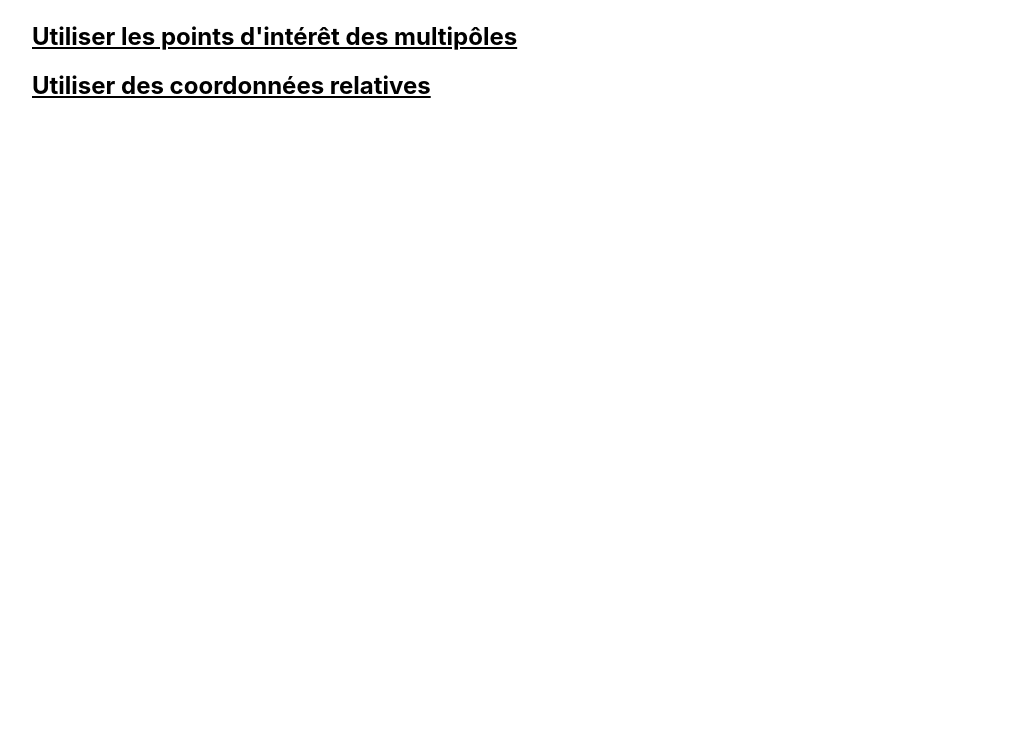
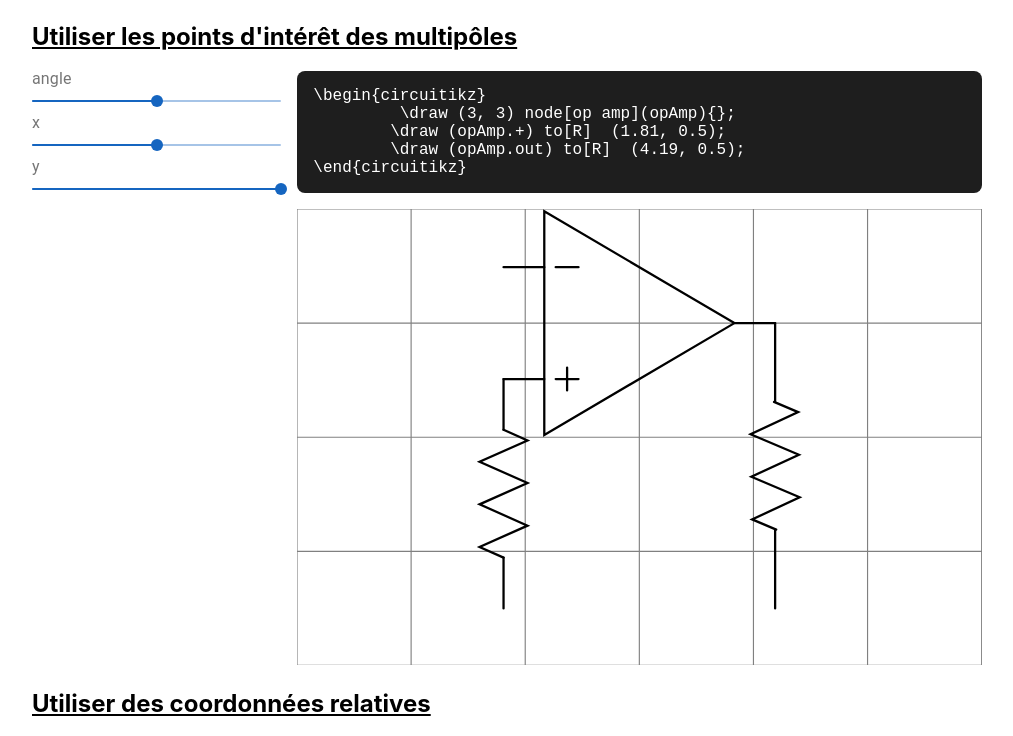
Before and after one commit to alexfauquette/physic-shem, a React (Create React App) app: page /tutorial in a window 1280 px wide. Shown: the part 4288-5024 px from the top of the page, without its empty margins (133-1146 px from the left). Before the commit the page ends 4472 px from the top, so only its background shows below. Built offline with nearby package versions, Linux system fonts and the light colour scheme.

Commit message:
add explanation for anchor an drelatve coordinates

```diff
--- a/src/pages/Tuto/index.js
+++ b/src/pages/Tuto/index.js
@@ -14,6 +14,7 @@ import ExplanationBipoles from "tutorial/bipoleExplanation";
 import ExplanationDecoraion from "tutorial/decorationExplanation";
 import ExplanationMonopole from "tutorial/monopoleExplanation";
 import ExplanationMultipole from "tutorial/multipoleExplanation";
+import ExplanationAnchors from "tutorial/anchorExplanation";
 
 const Tuto = () => (
   // TODO : Proper listen key event
@@ -81,7 +82,10 @@ const Tuto = () => (
         <h2>Et des multipôles</h2>
         <ExplanationMultipole withAnchor withAngle withPosition />
         <h2>Utiliser les points d'intérêt des multipôles</h2>
+
+        <ExplanationAnchors withAngle withPosition />
         <h2>Utiliser des coordonnées relatives</h2>
+        <ExplanationAnchors withAngle withPosition useRelativeCoord />
       </div>
     </div>
   </div>
--- a/src/redux/store/getCircuitikz/utils.js
+++ b/src/redux/store/getCircuitikz/utils.js
@@ -92,12 +92,12 @@ export const getCoord = (x, y, coords, previousCoord) => {
     return `(${coords[coordId].name})`;
   }
   if (previousCoord && previousCoord.x && previousCoord.y) {
-    if (previousCoord.x === x) {
+    if (previousCoord.x.toFixed(2) === x.toFixed(2)) {
       return `++(0, ${simplifyNumber(
         -(y - previousCoord.y) / MULTIPLICATIVE_CONST
       )})`;
     }
-    if (previousCoord.y === y) {
+    if (previousCoord.y.toFixed(2) === y.toFixed(2)) {
       return `++(${simplifyNumber(
         (x - previousCoord.x) / MULTIPLICATIVE_CONST
       )}, 0)`;
--- /dev/null
+++ b/src/tutorial/anchorExplanation/index.js
@@ -0,0 +1,165 @@
+import React, { useState, useEffect } from "react";
+import Displayer from "../interaction";
+import styles from "./index.module.scss";
+
+import Slider from "@material-ui/core/Slider";
+import { getElementAnchors } from "components";
+
+const getUsedAnchors = (x, y, angle = 0) => {
+  const rep = {};
+  getElementAnchors({
+    type: "op_amp",
+    angle: angle,
+    positionCoords: { x, y },
+  }).forEach(({ x, y, name }) => {
+    if (name === "+" || name === "out") {
+      rep[name] = { x, y };
+    }
+  });
+  return rep;
+};
+
+const getCoordinates = ({ x, y, angle = 0, useRelativeCoord }) => {
+  const anchors = getUsedAnchors(100 * x, -y * 100, angle);
+
+  return {
+    coord1: {
+      id: "coord1",
+      x: x * 100,
+      y: -y * 100,
+      shape: "",
+    },
+    coordP1: {
+      id: "coordP1",
+      x: anchors["+"].x,
+      y: anchors["+"].y,
+      name: "opAmp.+",
+      shape: "",
+    },
+    coordP2: {
+      id: "coordP2",
+      x: useRelativeCoord ? anchors["+"].x : 1.81 * 100,
+      y: useRelativeCoord ? anchors["+"].y + 200 : -0.5 * 100,
+      shape: "",
+    },
+    coordOut1: {
+      id: "coordOut1",
+      x: anchors["out"].x,
+      y: anchors["out"].y,
+      name: "opAmp.out",
+      shape: "",
+    },
+    coordOut2: {
+      id: "coordOut2",
+      x: useRelativeCoord ? anchors["out"].x : 4.19 * 100,
+      y: useRelativeCoord ? anchors["out"].y + 200 : -0.5 * 100,
+      shape: "",
+    },
+  };
+};
+
+const default_bipole = {
+  currant: {
+    show: false,
+    currantText: "i1",
+    currantIsForward: true,
+    currantIsAbove: true,
+    currantIsAfter: true,
+  },
+  label: "",
+  annotation: "",
+  mirror: false,
+  invert: false,
+};
+const getComponents = (angle) => ({
+  id1: {
+    id: "id1",
+    position: "coord1",
+    type: "op_amp",
+    angle: angle,
+    name: "opAmp",
+  },
+  id2: {
+    id: "id2",
+    from: "coordP1",
+    to: "coordP2",
+    type: "R",
+    ...default_bipole,
+  },
+  id3: {
+    id: "id3",
+    from: "coordOut1",
+    to: "coordOut2",
+    type: "R",
+    ...default_bipole,
+  },
+});
+
+const Explanation = ({
+  withAngle = false,
+  withPosition = false,
+  useRelativeCoord = false,
+}) => {
+  const [angle, setAngle] = useState(0);
+  const [x, setX] = useState(3);
+  const [y, setY] = useState(3);
+
+  return (
+    <div className={styles.root}>
+      <div className={styles.options}>
+        {withAngle && (
+          <>
+            <label>angle</label>
+            <Slider
+              defaultValue={0}
+              step={1}
+              min={-180}
+              max={180}
+              valueLabelDisplay="auto"
+              valueLabelFormat={(t) => `${t}°`}
+              value={angle}
+              onChange={(event, newValue) => setAngle(newValue)}
+            />
+          </>
+        )}
+        {withPosition && (
+          <>
+            <label>x</label>
+            <Slider
+              defaultValue={1}
+              step={0.1}
+              min={0}
+              max={6}
+              valueLabelDisplay="auto"
+              value={x}
+              onChange={(event, newValue) => setX(newValue)}
+            />
+            <label>y</label>
+            <Slider
+              defaultValue={1}
+              step={0.1}
+              min={0}
+              max={3}
+              valueLabelDisplay="auto"
+              value={y}
+              onChange={(event, newValue) => setY(newValue)}
+            />
+          </>
+        )}
+      </div>
+      <div className={styles.drawing}>
+        <Displayer
+          components={getComponents(angle)}
+          coordinates={getCoordinates({ x, y, angle, useRelativeCoord })}
+          svgOption={{
+            width: 600,
+            height: 400,
+          }}
+          latexOption={{ useRelativeCoord }}
+        />
+      </div>
+    </div>
+  );
+};
+
+export default Explanation;
--- /dev/null
+++ b/src/tutorial/anchorExplanation/index.module.scss
@@ -0,0 +1,35 @@
+.root {
+  display: flex;
+  flex-wrap: wrap;
+  .options {
+    max-width: 100%;
+    padding-right: 16px;
+    flex-grow: 1;
+    display: flex;
+    flex-direction: column;
+    align-items: flex-start;
+    .selector {
+      min-width: 180px;
+      margin-bottom: 1rem;
+    }
+    .textInput {
+      margin-top: 1rem;
+    }
+    label {
+      color: rgba(0, 0, 0, 0.54);
+      padding: 0;
+      font-size: 1rem;
+      font-family: "Roboto", "Helvetica", "Arial", sans-serif;
+      font-weight: 400;
+      line-height: 1;
+      letter-spacing: 0.00938em;
+      text-align: left;
+    }
+  }
+  .drawing {
+    max-width: 100%;
+    flex-grow: 1;
+    width: 50%;
+    box-sizing: border-box;
+  }
+}
--- a/src/tutorial/interaction/index.js
+++ b/src/tutorial/interaction/index.js
@@ -5,7 +5,11 @@ import styles from "./index.module.scss";
 import svgComponents, { drawElement, isMultyPole } from "components";
 import Anchor from "atoms/anchor";
 
-import { getPoles, getCoord } from "redux/store/getCircuitikz/utils";
+import {
+  getPoles,
+  getCoord,
+  getCoordId,
+} from "redux/store/getCircuitikz/utils";
 
 const DrawSvg = ({
   components,
@@ -61,8 +65,21 @@ const DrawSvg = ({
   );
 };
 
-const ShowLatexCode = ({ components, coordinates }) => {
+const ShowLatexCode = ({
+  components,
+  coordinates,
+  useRelativeCoord = false,
+}) => {
   const code = ["\\begin{circuitikz}"];
+
+  let previousCoord = {};
+  const coordinates_info = {};
+
+  Object.keys(coordinates).forEach((id) => {
+    const coord = coordinates[id];
+    const coordId = getCoordId(coord);
+    coordinates_info[coordId] = { ...coord };
+  });
 
   Object.keys(components).forEach((id) => {
     const element = components[id];
@@ -70,7 +87,8 @@ const ShowLatexCode = ({ components, coordinates }) => {
     const line = ["\\draw"];
     if (element.from && element.to) {
       const { x: xFrom, y: yFrom } = coordinates[element.from];
-      line.push(` ${getCoord(xFrom, yFrom, {}, {})}`);
+      line.push(` ${getCoord(xFrom, yFrom, coordinates_info, previousCoord)}`);
+      previousCoord = useRelativeCoord ? { x: xFrom, y: yFrom } : {};
 
       element.poles = getPoles(
         coordinates[element.from],
@@ -79,22 +97,29 @@ const ShowLatexCode = ({ components, coordinates }) => {
 
       line.push(` ${drawElement(element)}`);
       const { x: xTo, y: yTo } = coordinates[element.to];
-      line.push(` ${getCoord(xTo, yTo, {}, {})}`);
+      line.push(` ${getCoord(xTo, yTo, coordinates_info, previousCoord)}`);
+      previousCoord = useRelativeCoord ? { x: xTo, y: yTo } : {};
     } else if (element.position && !isMultyPole[element.type]) {
+      previousCoord = {};
       const { x, y } = coordinates[element.position];
-      line.push(` ${getCoord(x, y, {}, {})}`);
+      line.push(` ${getCoord(x, y, coordinates_info, {})}`);
       line.push(` ${drawElement(element)}`);
     } else if (element.position && isMultyPole[element.type]) {
-      line.pop(); //the \draw (x, x is added by the drawer function)
+      previousCoord = {};
+      line.pop(); //the "\draw (x, y)" is added by the drawer function
       const { x, y, dx = 0, dy = 0 } = coordinates[element.position];
 
       line.push(
-        ` ${drawElement(element, {
-          x: x - dx,
-          y: y - dy,
-          position: false,
-          anchor: element.anchor,
-        })}`
+        ` ${drawElement(
+          element,
+          {
+            x: x - dx,
+            y: y - dy,
+            position: false,
+            anchor: element.anchor,
+          },
+          element.name || null
+        )}`
       );
     }
 
```
